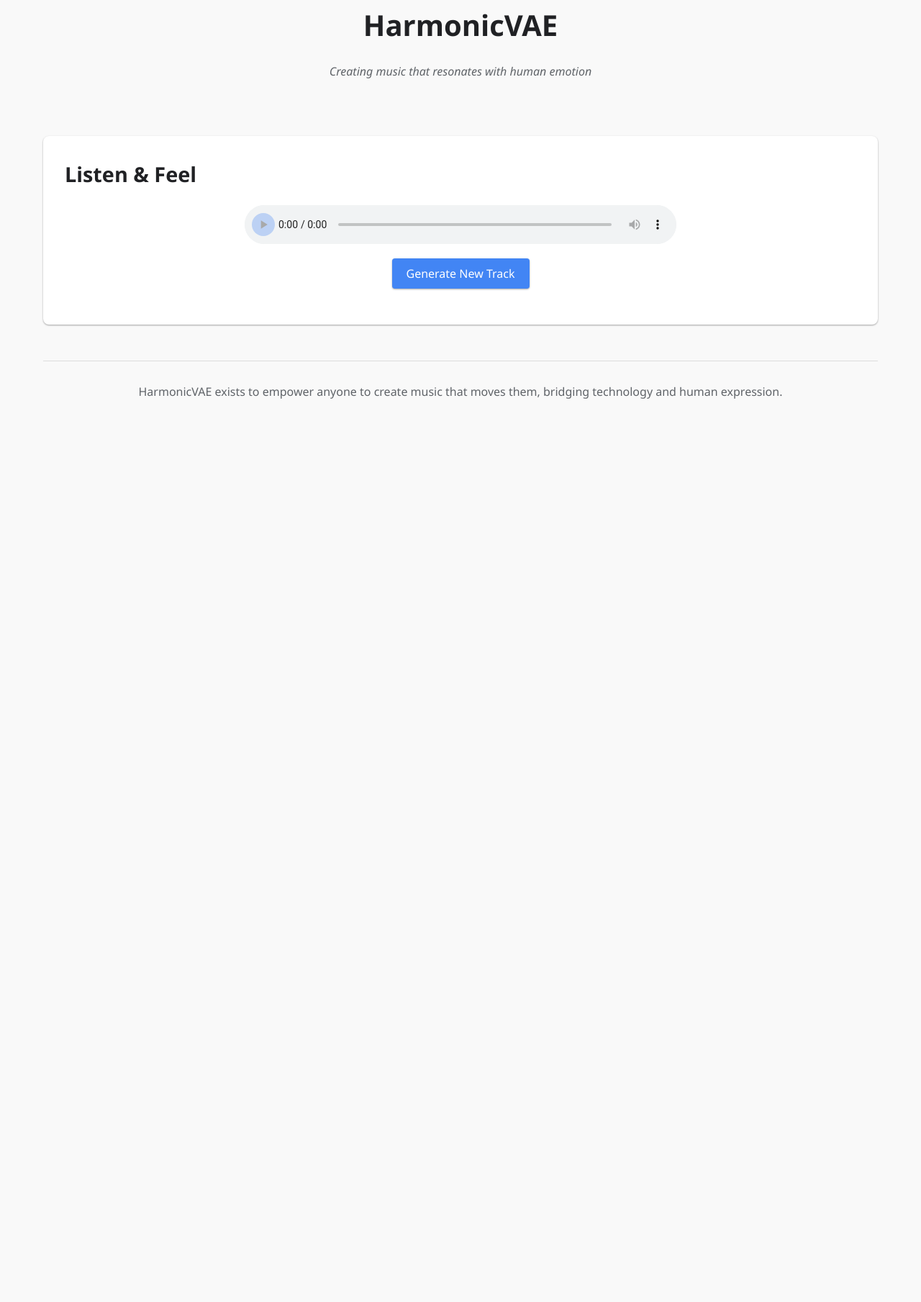
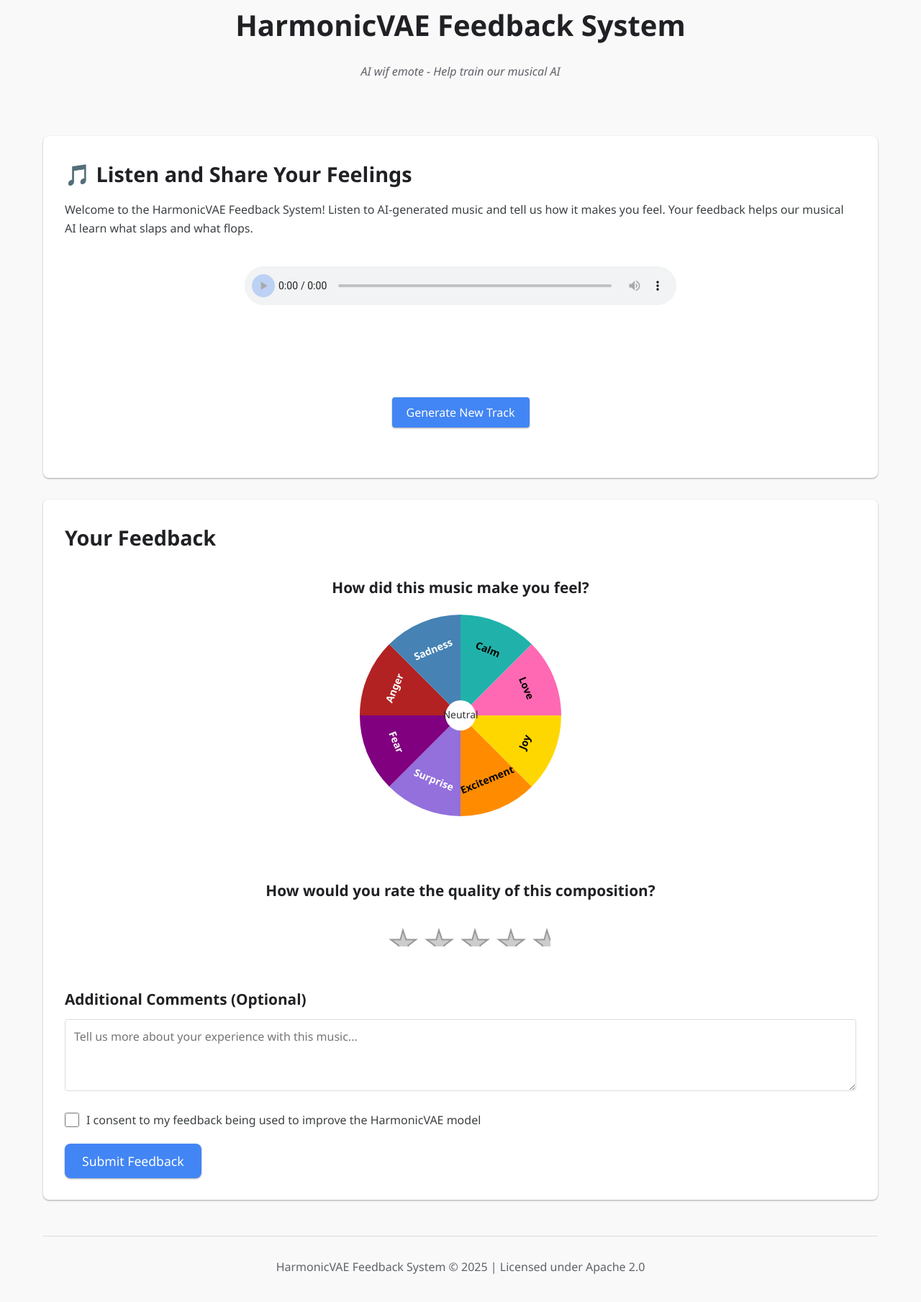
Before and after one commit to LeapfrogDAO/HarmonicVAE, a website: page public/index.html in a window 1280 px wide. Shown: the part 37-1846 px from the top of the page at 72% size. Before the commit the page ends 800 px from the top, so only its background shows below. Drawn offline with nearby package versions, Linux system fonts and the light colour scheme.

Commit message:
Update index.html

```diff
--- a/public/index.html
+++ b/public/index.html
@@ -3,71 +3,80 @@
 <head>
   <meta charset="UTF-8">
   <meta name="viewport" content="width=device-width, initial-scale=1.0">
-  <title>HarmonicVAE - Music Feedback System</title>
+  <title>HarmonicVAE Feedback System</title>
+  <meta name="description" content="Provide feedback on AI-generated music to help improve the HarmonicVAE music generation model.">
+
+  <!-- Custom CSS -->
   <link rel="stylesheet" href="styles.css">
+
+  <!-- Font Awesome for icons (optional) -->
+  <link rel="stylesheet" href="https://cdnjs.cloudflare.com/ajax/libs/font-awesome/5.15.4/css/all.min.css">
+
+  <!-- D3.js for emotion wheel -->
   <script src="https://d3js.org/d3.v7.min.js"></script>
 </head>
 <body>
   <header>
-    <h1>HarmonicVAE</h1>
-    <p class="tagline">Creating music that resonates with human emotion</p>
+    <h1>HarmonicVAE Feedback System</h1>
+    <p class="tagline">AI wif emote - Help train our musical AI</p>
   </header>
 
   <main>
-    <section class="player-section">
-      <h2>Listen & Feel</h2>
-      <div class="audio-player">
-        <audio id="audio-element" controls src="demo-audio/sample1.mp3"></audio>
-        <button id="generate-button" class="primary-button">Generate New Track</button>
+    <section>
+      <h2>🎵 Listen and Share Your Feelings</h2>
+      <p>Welcome to the HarmonicVAE Feedback System! Listen to AI-generated music and tell us how it makes you feel. Your feedback helps our musical AI learn what slaps and what flops.</p>
+
+      <div id="track-info">
+        <!-- Track info will be populated by JavaScript -->
+      </div>
+
+      <div id="audio-player-container" class="audio-player">
+        <!-- Audio player will be populated by JavaScript -->
       </div>
     </section>
 
-    <section class="feedback-section hidden" id="feedback-container">
-      <h2>How did this music make you feel?</h2>
+    <section id="feedback-container" class="visible">
+      <h2>Your Feedback</h2>
 
       <div class="wheel-container">
-        <div id="emotion-wheel"></div>
-        <div id="emotion-wheel-selected" class="selection-display">Select an emotion</div>
+        <h3>How did this music make you feel?</h3>
+        <div id="emotion-wheel">
+          <!-- Emotion wheel will be populated by JavaScript -->
+        </div>
       </div>
 
       <div class="rating-container">
-        <h3>How would you rate this composition?</h3>
-        <div id="star-rating"></div>
-        <div id="rating-value">No rating yet</div>
+        <h3>How would you rate the quality of this composition?</h3>
+        <div id="rating-container">
+          <!-- Star rating will be populated by JavaScript -->
+        </div>
       </div>
 
       <div class="comment-container">
-        <h3>Tell us more</h3>
-        <textarea id="comment-field" rows="4" placeholder="How did this music resonate with you?"></textarea>
+        <h3>Additional Comments (Optional)</h3>
+        <textarea id="comment-input" placeholder="Tell us more about your experience with this music..."></textarea>
       </div>
 
       <div class="consent-container">
         <input type="checkbox" id="consent-checkbox">
-        <label for="consent-checkbox">I agree to share this feedback to help improve HarmonicVAE (no personal data stored)</label>
+        <label for="consent-checkbox">I consent to my feedback being used to improve the HarmonicVAE model</label>
       </div>
 
-      <button id="submit-button" class="primary-button">Submit Feedback</button>
+      <button id="submit-button" disabled>Submit Feedback</button>
     </section>
 
-    <section class="results-section hidden" id="results-container">
-      <h2>Thank You!</h2>
-      <p>Your feedback helps HarmonicVAE create better music.</p>
-      <div class="next-actions">
-        <button id="generate-new-button" class="secondary-button">Generate Another Track</button>
-        <button id="view-insights-button" class="secondary-button">View Insights</button>
-      </div>
+    <section id="results-container" class="hidden">
+      <!-- Results will be populated by JavaScript after submission -->
     </section>
   </main>
 
-  <div id="notification" class="notification hidden"></div>
-
   <footer>
-    <p>HarmonicVAE exists to empower anyone to create music that moves them, bridging technology and human expression.</p>
+    <p>HarmonicVAE Feedback System &copy; 2025 | Licensed under Apache 2.0</p>
   </footer>
 
+  <!-- Custom JavaScript -->
   <script src="emotion-wheel.js"></script>
-  <script src="star-rating.js"></script>
-  <script src="audio-processor.js"></script>
+  <script src="audio-player.js"></script>
   <script src="app.js"></script>
 </body>
 </html>
```
